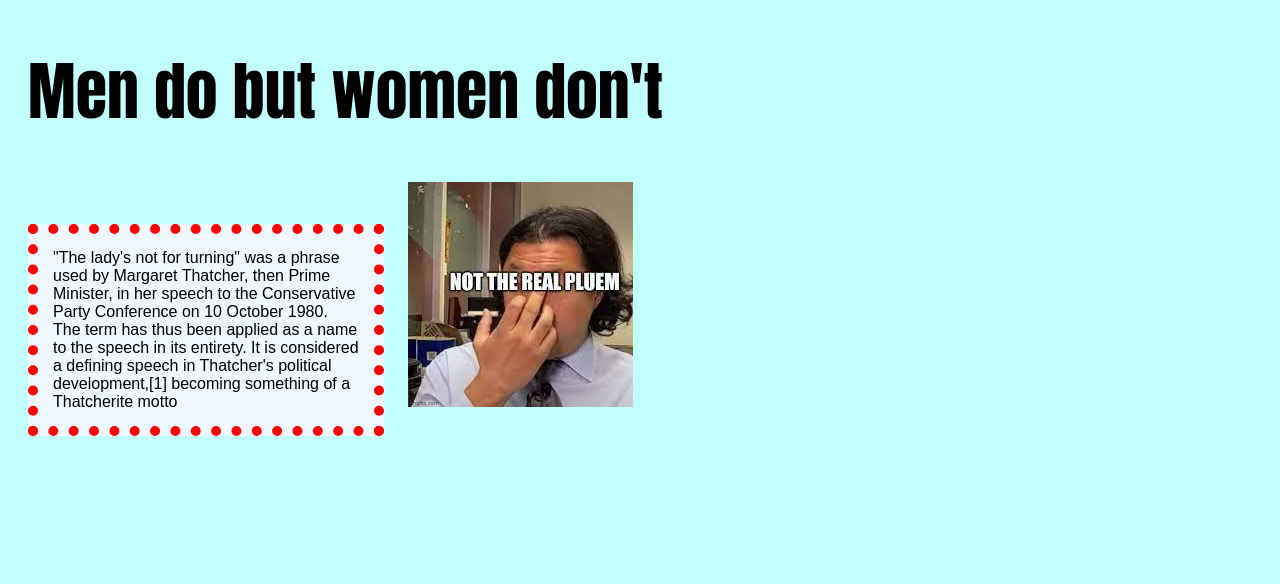
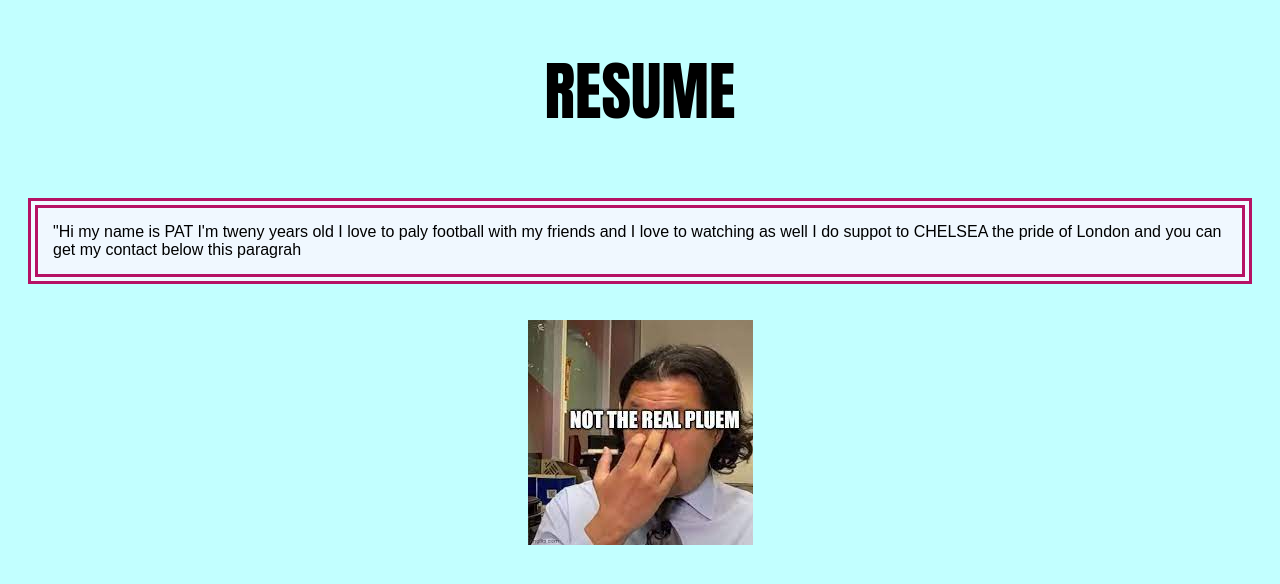
Before and after one commit to nantipat212546/ITF-Lab, a plain HTML site: page DDDDD/index.html in a window 1280 px wide. Drawn offline with Linux system fonts and the light colour scheme.

Commit message:
Add files via upload

```diff
--- a/DDDDD/index.html
+++ b/DDDDD/index.html
@@ -10,15 +10,13 @@
 
 <body>
     <div class="container">
-        <h1 style="display: block;" class="title">Men do but women don't</h1>
-        <p style="display: inline-block; width: 25%" id="paragraph">"The lady's not for turning" was a phrase used by Margaret Thatcher,
-            then Prime Minister, in her speech to the Conservative Party Conference on 10 October 1980.
-            The term has thus been applied as a name to the speech in its entirety. It is considered
-            a defining speech in Thatcher's political development,[1] becoming something of a Thatcherite motto</p>
-            <a href="https://onlearn.it.kmitl.ac.th/" target="_blank">
-                <img style="display: inline-block; margin-left: 20px;" src="download (1).jpg" alt="">
-            </a>
+        <h1 style="display: block; text-align: center;" class="title">RESUME</h1>
+        <p style="display: inline-block;" id="paragraph">"Hi my name is PAT I'm tweny years old I love to paly football with my friends and I love to watching as well
+        I do suppot to CHELSEA the pride of London and you can get my contact below this paragrah </p>
     </div>
+    <a href="https://onlearn.it.kmitl.ac.th/" target="_blank">
+        <img style="display: block; margin-left: auto; margin-right: auto;" src="download (1).jpg" alt="">
+    </a>
 </body>
 
 </html>
--- a/DDDDD/style.css
+++ b/DDDDD/style.css
@@ -16,5 +16,5 @@ body {
     font-family: Arial, Helvetica, sans-serif;
     background-color: aliceblue;
     padding: 15px;
-    border: 10px rgb(255, 0, 0) dotted;
+    border: 10px rgb(182, 17, 100) double;
 }
```
